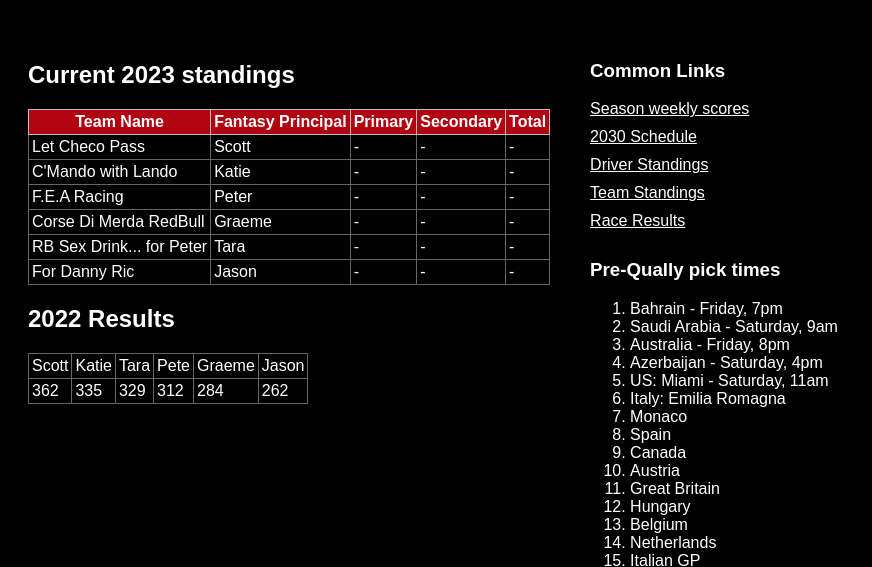
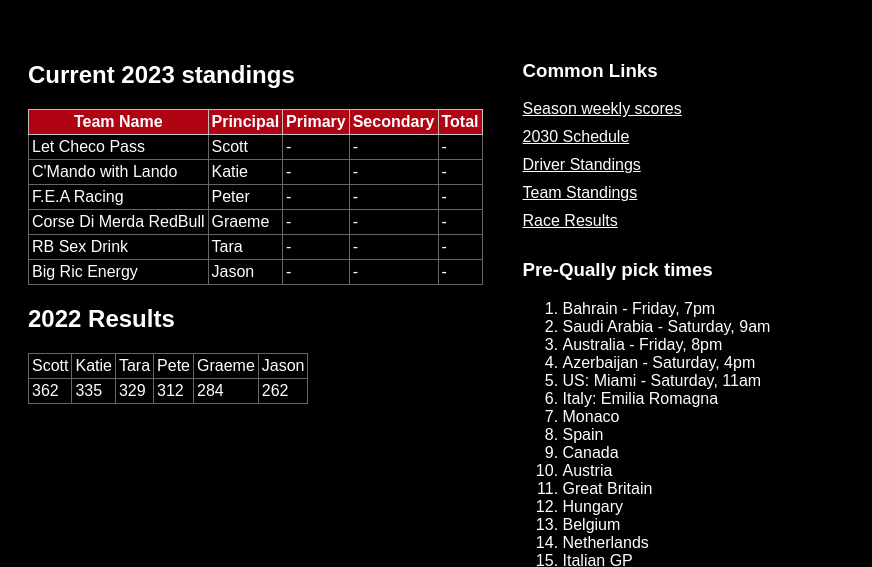
Before and after one commit to Bruer26/F1, a plain HTML site: page index.html in a window 1280 px wide. Shown: the part 227-794 px from the top of the page, without its empty margins (0-872 px from the left). Drawn offline with Linux system fonts and the light colour scheme.

Commit message:
Update index.html

```diff
--- a/index.html
+++ b/index.html
@@ -19,7 +19,7 @@
       <table>
         <tr>
           <th>Team Name</th>
-          <th>Fantasy Principal</th>
+          <th>Principal</th>
           <th>Primary</th>
           <th>Secondary</th>
           <th>Total</th>
@@ -53,14 +53,14 @@
           <td>-</td>
         </tr>
         <tr>
-          <td>RB Sex Drink... for Peter</td>
+          <td>RB Sex Drink</td>
           <td>Tara</td>
           <td>-</td>
           <td>-</td>
           <td>-</td>
         </tr>
         <tr>
-          <td>For Danny Ric</td>
+          <td>Big Ric Energy</td>
           <td>Jason</td>
           <td>-</td>
           <td>-</td>
```
